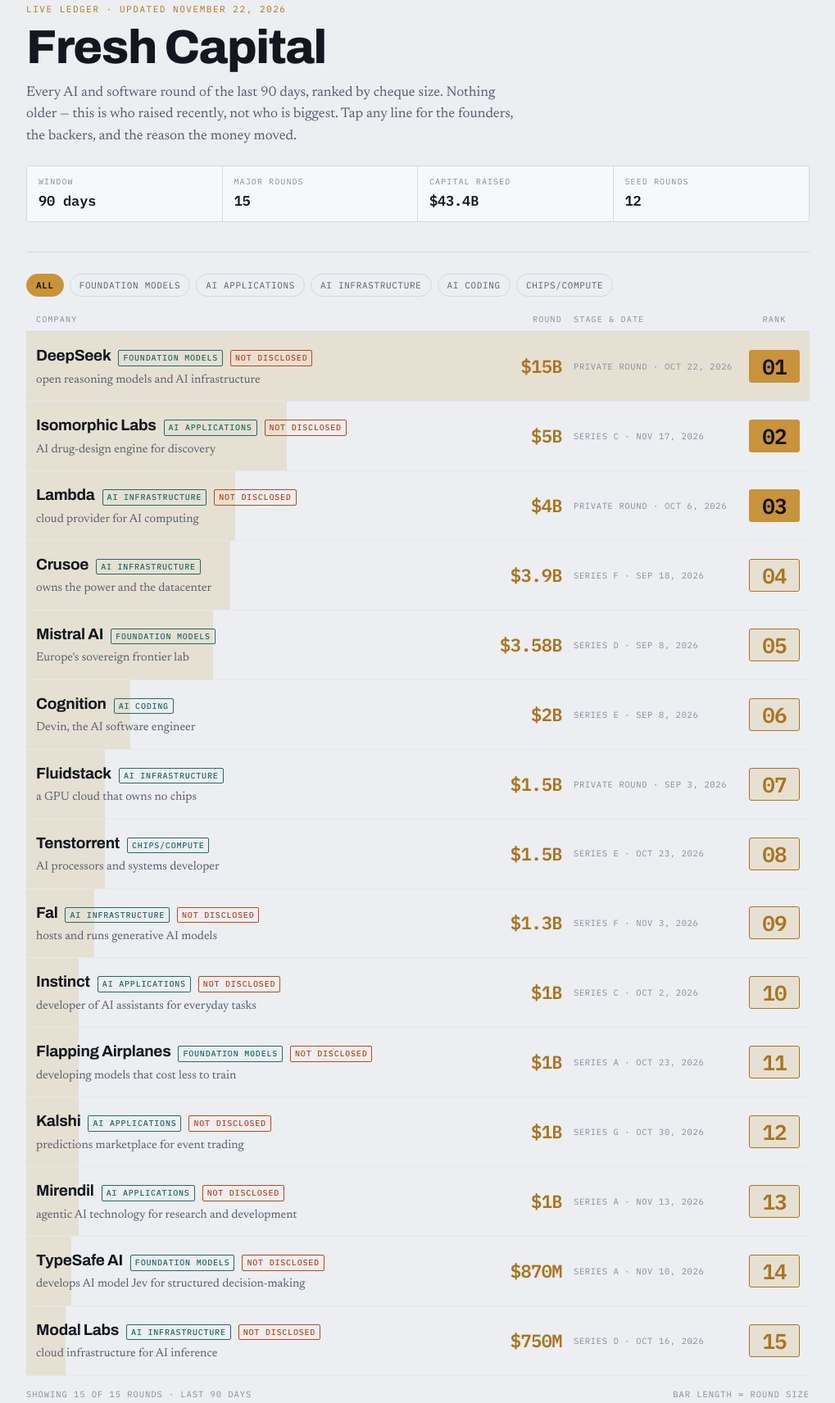
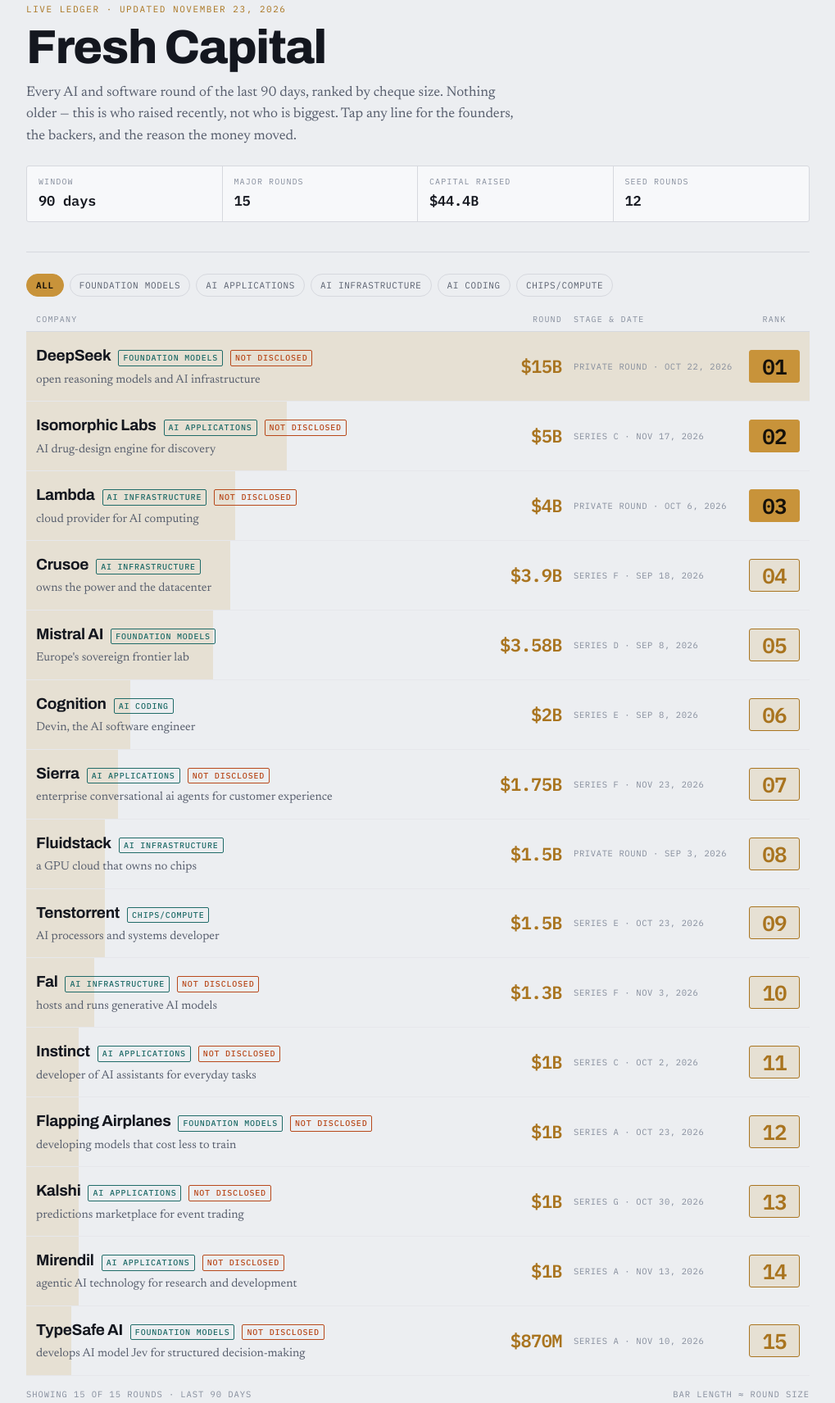
Before and after one commit to therealindianleaderboard-source/fresh-capital, a plain HTML site: page index.html in a window 1280 px wide. Shown: the part 37-1749 px from the top of the page at 82% size, without its empty margins (130-1149 px from the left). Drawn offline with Linux system fonts and the light colour scheme.

Commit message:
Board update 2026-11-23

```diff
--- a/index.html
+++ b/index.html
@@ -192,7 +192,7 @@ footer{margin-top:34px;padding-top:16px;border-top:1px solid var(--line);font-fa
 
 <script>
 /*BUILT_START*/
-const BUILT = "2026-11-22";
+const BUILT = "2026-11-23";
 /*BUILT_END*/
 /*DATA_START*/
 const DATA = [
@@ -294,6 +294,23 @@ const DATA = [
 "investors": "Andreessen Horowitz, Accel",
 "valuation": "$48B",
 "date": "Sep 8, 2026"
+},
+{
+"name": "Sierra",
+"sector": "AI Applications",
+"amt": 1750.0,
+"stage": "Series F",
+"iso": "2026-11-23",
+"does": "enterprise conversational ai agents for customer experience",
+"what": "Sierra builds conversational AI platform tools and agents that enterprises use to manage automated customer experience operations.",
+"why": "The round was driven by rapid growth that doubled run-rate revenue to $400 million within five months and strong adoption among nearly 50% of Fortune 50 companies.",
+"src": "https://techcrunch.com/2026/11/23/sierra-doubles-valuation-to-30b-within-six-months-as-demand-for-ai-in-cx-takes-off/",
+"founders": "Bret Taylor (co-founder, former Salesforce co-CEO), Clay Bavor (co-founder).",
+"hq": "Not disclosed",
+"investors": "Greenoaks, Lightspeed Venture Partners",
+"valuation": 30000,
+"date": "Nov 23, 2026",
+"yc": "Not disclosed"
 },
 {
 "name": "Fluidstack",
@@ -429,28 +446,28 @@ const DATA = [
 "valuation": "7500",
 "date": "Nov 10, 2026",
 "yc": "Not disclosed"
-},
-{
-"name": "Modal Labs",
-"sector": "AI Infrastructure",
-"amt": 750.0,
-"stage": "Series D",
-"iso": "2026-10-16",
-"does": "cloud infrastructure for AI inference",
-"what": "Modal Labs provides cloud infrastructure for AI inference and other applications.",
-"why": "The round was driven by stellar commercial traction, as the company recently exceeded an annual revenue run rate of $1 billion.",
-"src": "https://news.crunchbase.com/venture/biggest-funding-rounds-investors-scaled-back-ai-biotech-modal/",
-"founders": "Not disclosed",
-"hq": "New York, United States",
-"investors": "Accel",
-"valuation": "15.75 billion",
-"date": "Oct 16, 2026",
-"yc": "Not disclosed"
 }
 ];
 /*DATA_END*/
 /*SEEDS_START*/
 const SEEDS = [
+{
+"name": "Supertake",
+"sector": "AI Applications",
+"amt": 20.0,
+"stage": "Seed",
+"iso": "2026-11-23",
+"does": "ai agents turn market predictions into stock portfolios",
+"what": "Supertake provides a platform that uses AI agents to translate natural language market predictions into real investment portfolios.",
+"why": "The round rests on team pedigree from Coinbase and Anchor, alongside the thesis that conversational AI agents can successfully automate personal investment strategy creation.",
+"src": "https://techcrunch.com/2026/11/23/supertake-raises-20m-to-let-ai-agents-turn-your-market-predictions-into-stock-portfolios/",
+"founders": "Michael Mignano (co-founder and executive chairman, former co-founder and CEO of Anchor), Lincoln Murr (CEO, former head of AI product at Coinbase), John Peterson (CTO, former head of AI engineering at Coinbase).",
+"hq": "Not disclosed",
+"investors": "Adjacent, Coinbase Ventures, Union Square Ventures",
+"valuation": "Undisclosed",
+"date": "Nov 23, 2026",
+"yc": "Not disclosed"
+},
 {
 "name": "Everful",
 "sector": "AI Applications",
@@ -637,23 +654,6 @@ const SEEDS = [
 "valuation": "$300 million",
 "date": "Nov 2, 2026",
 "yc": "Not disclosed"
-},
-{
-"name": "Wabi",
-"sector": "AI Applications",
-"amt": 55.0,
-"stage": "Private round",
-"iso": "2026-10-29",
-"does": "ai personal agent building mini apps",
-"what": "Wabi is a personal AI agent that builds mini apps and interfaces through messaging prompts.",
-"why": "The round rests on team pedigree, led by experienced founder Eugenia Kuyda, and the hot market for agentic AI products.",
-"src": "https://techcrunch.com/2026/10/29/wabi-the-ai-agent-that-builds-mini-apps-now-valued-at-1-25b-after-latest-round/",
-"founders": "Eugenia Kuyda, who previously founded the AI companion startup Replika.",
-"hq": "Not disclosed",
-"investors": "IVP",
-"valuation": "$1.25 billion",
-"date": "Oct 29, 2026",
-"yc": "Not disclosed"
 }
 ];
 /*SEEDS_END*/
```
